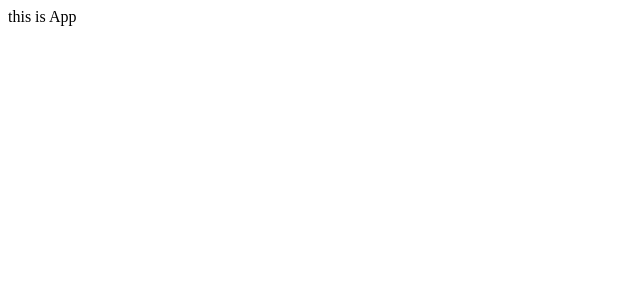
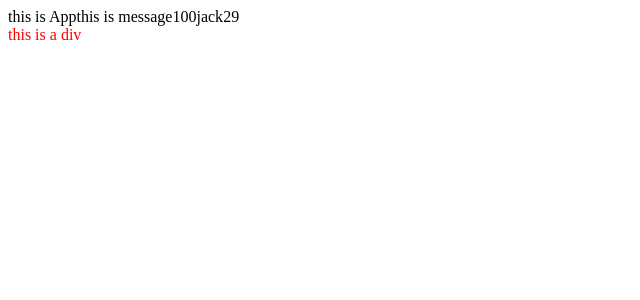
Before and after one commit to theseventhman/react-basic, a React (Create React App) app: page / in a window 1280 px wide. Shown: the top 300 px of the page, without its empty margins (0-640 px from the left). Built offline with nearby package versions, Linux system fonts and the light colour scheme.

Commit message:
day1-04-jsx基础

```diff
--- a/src/App.js
+++ b/src/App.js
@@ -1,10 +1,27 @@
 
 // 项目的根组件
 // App -> index.js -> public/index.html(root)
+
+const count = 100;
+
+function getName() {
+  return 'jack'
+}
+
 function App() {
   return (
     <div className="App">
       this is App
+      {/* 使用引号传递字符串 */}
+      {'this is message'}
+      {/*  识别js变量 */}
+      {count}
+      {/* 函数调用 */}
+      {getName()}
+      {/* 方法调用 */}
+      {new Date().getDate()}
+      {/* 使用js对象 */}
+      <div style={{color:'red'}}>this is a div </div>
     </div>
   );
 }
```
